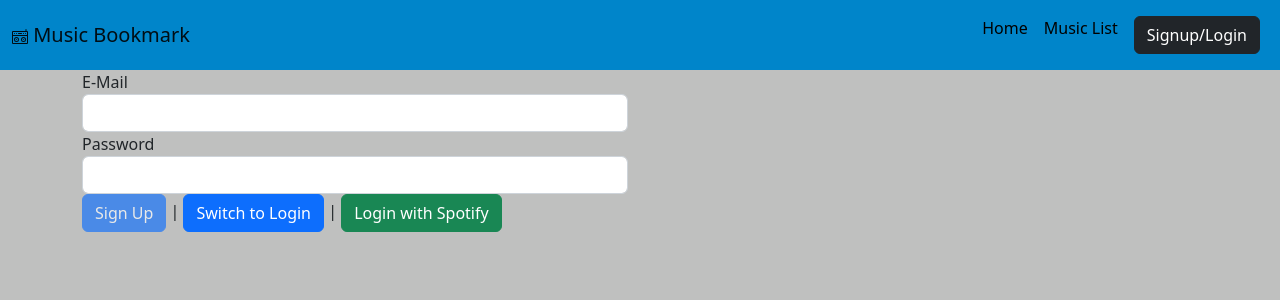
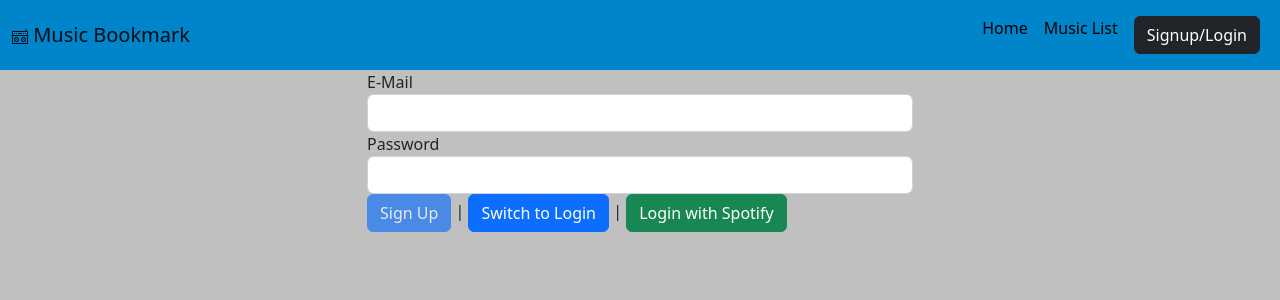
Before and after one commit to cruzgerman216/AngularProject-Music-App, an Angular app in the folder music-app/: page /auth in a window 1280 px wide. Shown: the top 300 px of the page. Built offline with nearby package versions, Linux system fonts and the light colour scheme.

Commit message:
Update login page

```diff
--- a/music-app/src/app/shared/auth/auth.component.html
+++ b/music-app/src/app/shared/auth/auth.component.html
@@ -1,5 +1,5 @@
 <div class="container">
-  <div class="row">
+  <div class="row" style="justify-content: center;">
     <div class="col-xs-12 col-md-6 col-md-offset-3">
       <div *ngIf="isLoading" style="text-align: center;">
         <app-loading-spinner></app-loading-spinner>
```
